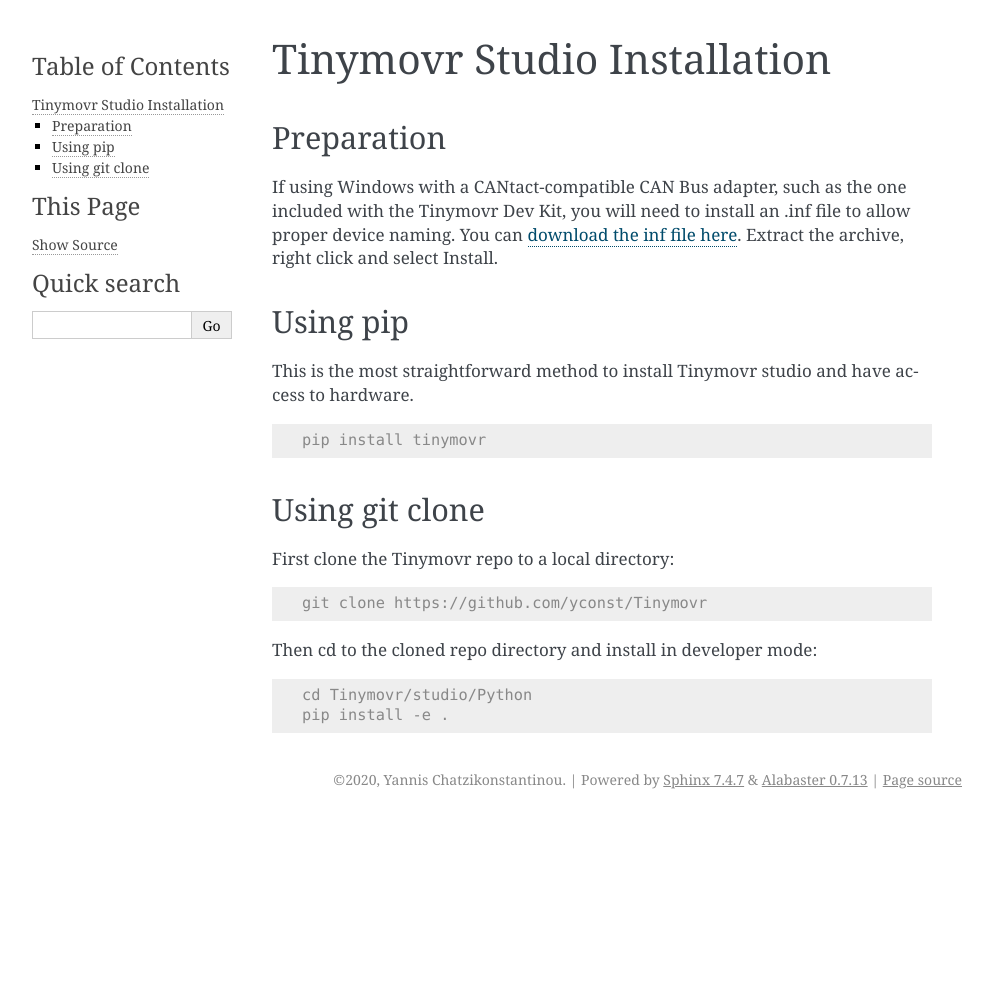
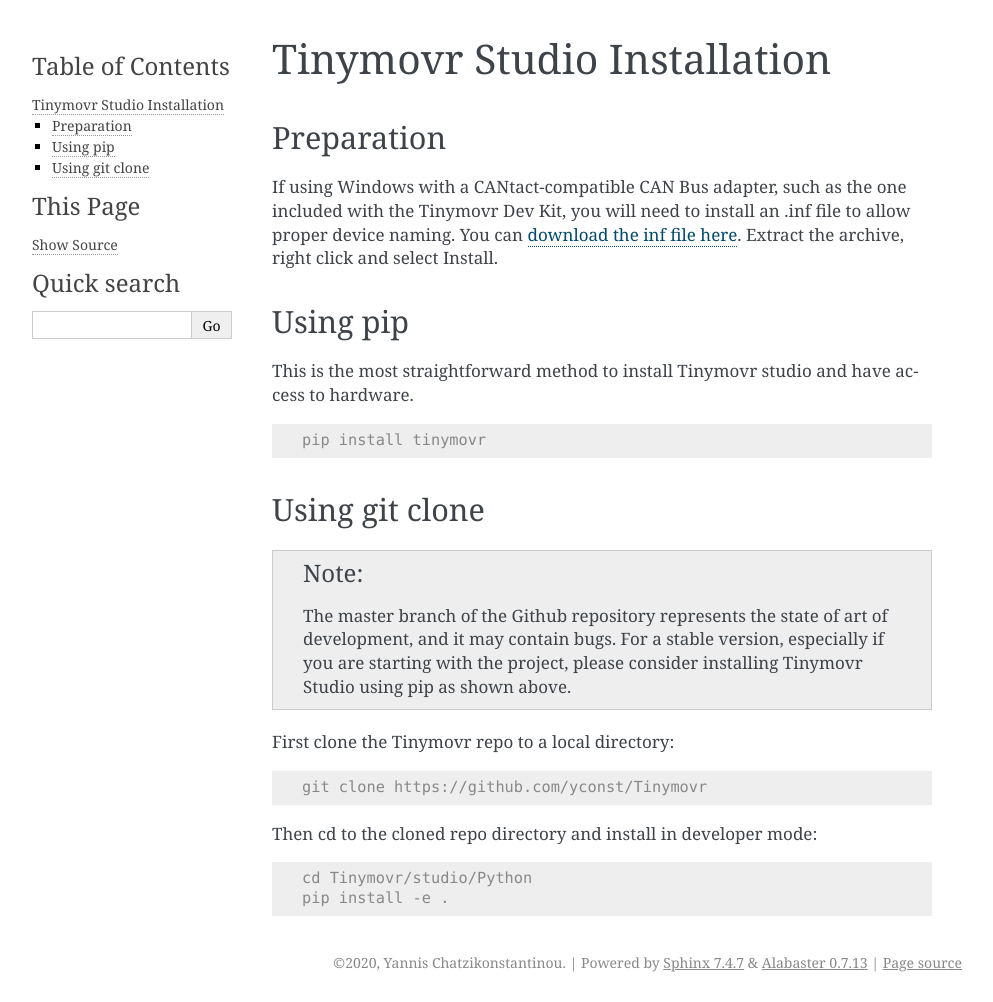
Before and after one commit to tinymovr/Tinymovr, a Sphinx documentation site: the page built from docs/studio/installation.rst, in a window 1280 px wide. Shown: the whole page, without its empty margins (148-1141 px from the left). Built offline with Sphinx 7.4.7, drawn with Linux system fonts in a browser that asks for light colours; before the commit the page ends 900 px from its top, so only the background shows below that.

```diff
--- a/docs/studio/installation.rst
+++ b/docs/studio/installation.rst
@@ -21,6 +21,10 @@
 Using git clone
 ###############
 
+.. note::
+   The master branch of the Github repository represents the state of art of development, and it may contain bugs.
+   For a stable version, especially if you are starting with the project, please consider installing Tinymovr Studio using pip as shown above.
+
 First clone the Tinymovr repo to a local directory:
 
 .. code-block:: console
```
Also changed, not shown: README.md (+5 -0 lines), hardware/README.md, 7 other files.
